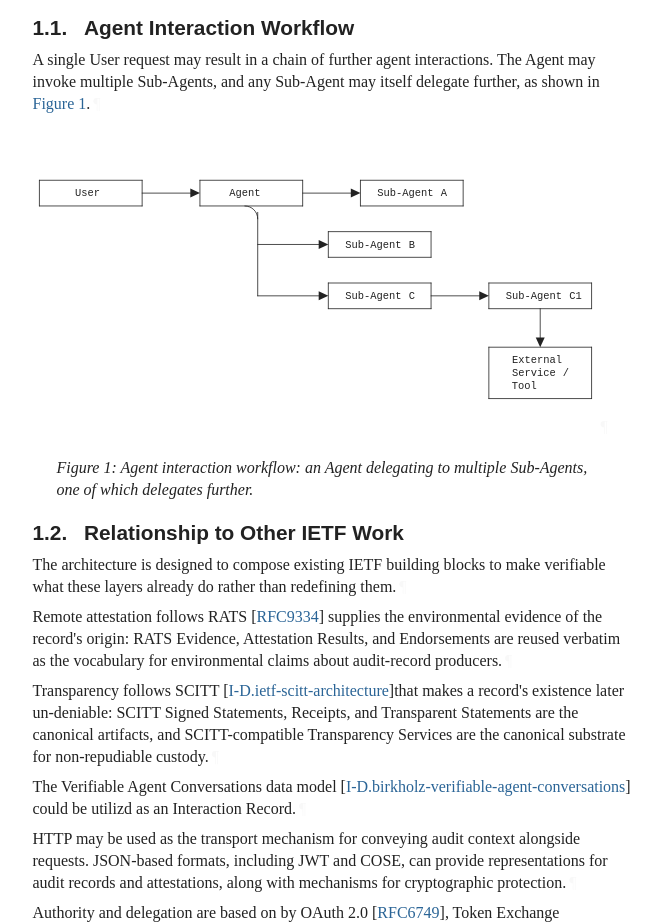
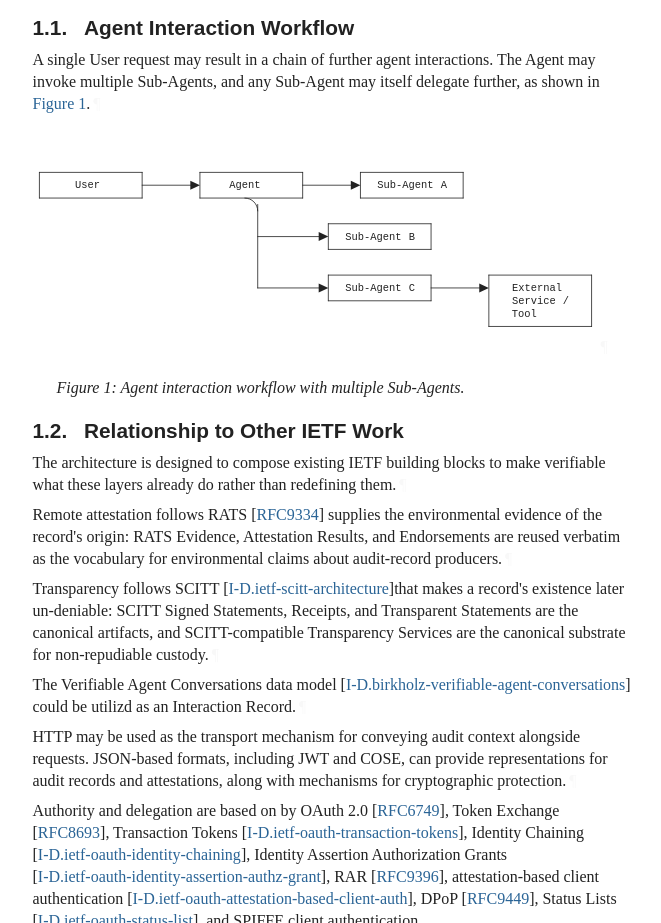
Before and after one commit to mirjak/draft-audit-architecture, a plain HTML site: page add-agent-workflow-intro/draft-kuehlewind-audit-architecture.html in a window 1280 px wide. Shown: the part 1646-2569 px from the top of the page, without its empty margins (92-753 px from the left). Drawn offline with Linux system fonts and the light colour scheme; a web font is replaced by a local one.

Commit message:
Script updating gh-pages from 2a88a69. [ci skip]

```diff
--- a/add-agent-workflow-intro/draft-kuehlewind-audit-architecture.html
+++ b/add-agent-workflow-intro/draft-kuehlewind-audit-architecture.html
@@ -1301,7 +1301,7 @@ The Agent may invoke multiple Sub-Agents, and any Sub-Agent may itself delegate
 <figure id="figure-1">
           <div id="section-1.1-2.1">
             <div class="alignLeft art-svg artwork" id="section-1.1-2.1.1">
-<svg xmlns="http://www.w3.org/2000/svg" version="1.1" height="320" width="704" viewBox="0 0 704 320" class="diagram" text-anchor="middle" font-family="monospace" font-size="13px" stroke-linecap="round">
+<svg xmlns="http://www.w3.org/2000/svg" version="1.1" height="240" width="704" viewBox="0 0 704 240" class="diagram" text-anchor="middle" font-family="monospace" font-size="13px" stroke-linecap="round">
                 <path d="M 8,32 L 8,64" fill="none" stroke="black"></path>
                 <path d="M 136,32 L 136,64" fill="none" stroke="black"></path>
                 <path d="M 208,32 L 208,64" fill="none" stroke="black"></path>
@@ -1313,11 +1313,8 @@ The Agent may invoke multiple Sub-Agents, and any Sub-Agent may itself delegate
                 <path d="M 496,96 L 496,128" fill="none" stroke="black"></path>
                 <path d="M 496,160 L 496,192" fill="none" stroke="black"></path>
                 <path d="M 536,32 L 536,64" fill="none" stroke="black"></path>
-                <path d="M 568,160 L 568,192" fill="none" stroke="black"></path>
-                <path d="M 568,240 L 568,304" fill="none" stroke="black"></path>
-                <path d="M 632,192 L 632,232" fill="none" stroke="black"></path>
-                <path d="M 696,160 L 696,192" fill="none" stroke="black"></path>
-                <path d="M 696,240 L 696,304" fill="none" stroke="black"></path>
+                <path d="M 568,160 L 568,224" fill="none" stroke="black"></path>
+                <path d="M 696,160 L 696,224" fill="none" stroke="black"></path>
                 <path d="M 8,32 L 136,32" fill="none" stroke="black"></path>
                 <path d="M 208,32 L 336,32" fill="none" stroke="black"></path>
                 <path d="M 408,32 L 536,32" fill="none" stroke="black"></path>
@@ -1334,11 +1331,8 @@ The Agent may invoke multiple Sub-Agents, and any Sub-Agent may itself delegate
                 <path d="M 280,176 L 360,176" fill="none" stroke="black"></path>
                 <path d="M 496,176 L 560,176" fill="none" stroke="black"></path>
                 <path d="M 368,192 L 496,192" fill="none" stroke="black"></path>
-                <path d="M 568,192 L 696,192" fill="none" stroke="black"></path>
-                <path d="M 568,240 L 696,240" fill="none" stroke="black"></path>
-                <path d="M 568,304 L 696,304" fill="none" stroke="black"></path>
+                <path d="M 568,224 L 696,224" fill="none" stroke="black"></path>
                 <path d="M 264,64 C 272.83064,64 280,71.16936 280,80" fill="none" stroke="black"></path>
-                <polygon class="arrowhead" points="640,232 628,226.4 628,237.6" fill="black" transform="rotate(90,632,232)"></polygon>
                 <polygon class="arrowhead" points="568,176 556,170.4 556,181.6" fill="black" transform="rotate(0,560,176)"></polygon>
                 <polygon class="arrowhead" points="408,48 396,42.4 396,53.6" fill="black" transform="rotate(0,400,48)"></polygon>
                 <polygon class="arrowhead" points="368,176 356,170.4 356,181.6" fill="black" transform="rotate(0,360,176)"></polygon>
@@ -1353,18 +1347,16 @@ The Agent may invoke multiple Sub-Agents, and any Sub-Agent may itself delegate
                   <text x="472" y="116">B</text>
                   <text x="424" y="180">Sub-Agent</text>
                   <text x="472" y="180">C</text>
-                  <text x="624" y="180">Sub-Agent</text>
-                  <text x="676" y="180">C1</text>
-                  <text x="628" y="260">External</text>
-                  <text x="624" y="276">Service</text>
-                  <text x="664" y="276">/</text>
-                  <text x="612" y="292">Tool</text>
+                  <text x="628" y="180">External</text>
+                  <text x="624" y="196">Service</text>
+                  <text x="664" y="196">/</text>
+                  <text x="612" y="212">Tool</text>
                 </g>
               </svg><a href="#section-1.1-2.1.1" class="pilcrow">¶</a>
 </div>
 </div>
 <figcaption><a href="#figure-1" class="selfRef">Figure 1</a>:
-<a href="#name-agent-interaction-workflow-" class="selfRef">Agent interaction workflow: an Agent delegating to multiple Sub-Agents, one of which delegates further.</a>
+<a href="#name-agent-interaction-workflow-" class="selfRef">Agent interaction workflow with multiple Sub-Agents.</a>
           </figcaption></figure>
 </div>
 </section>
```
Also changed, not shown: add-agent-workflow-intro/draft-kuehlewind-audit-architecture.txt (+3 -9 lines).
